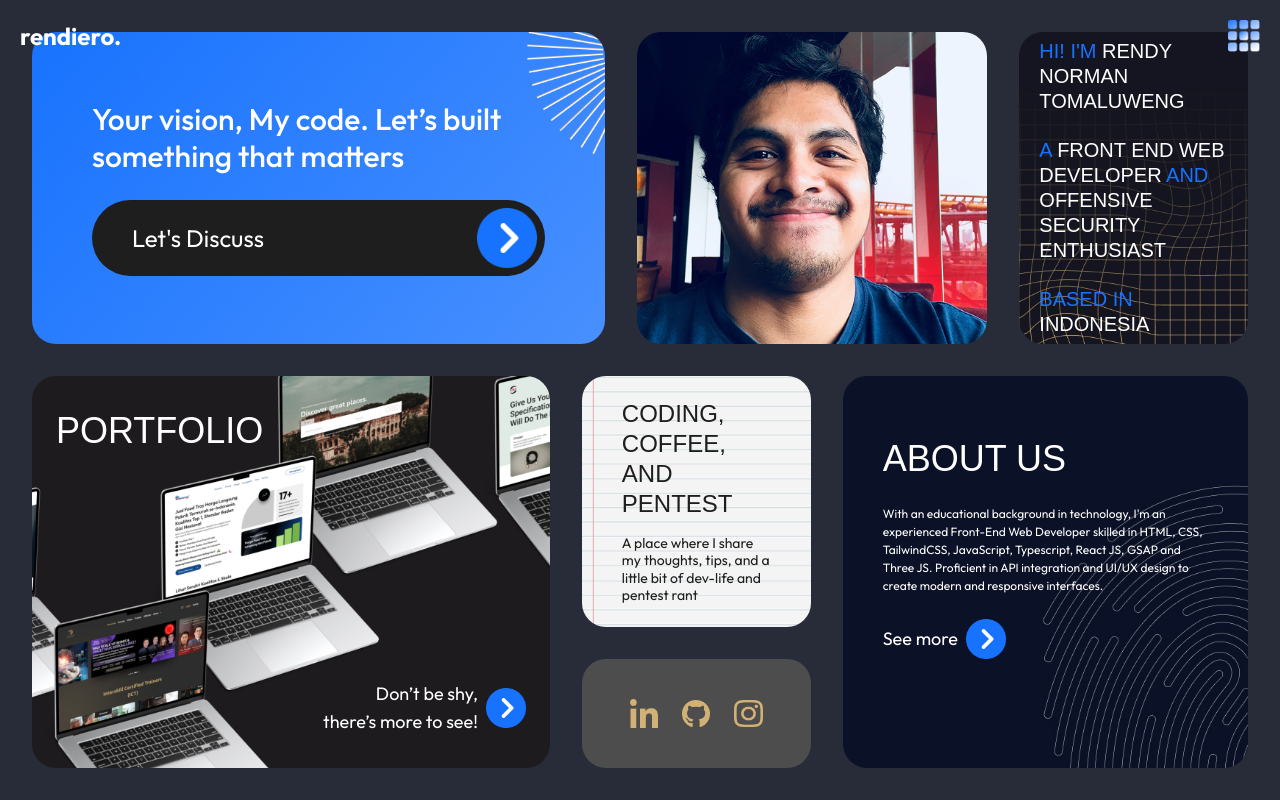
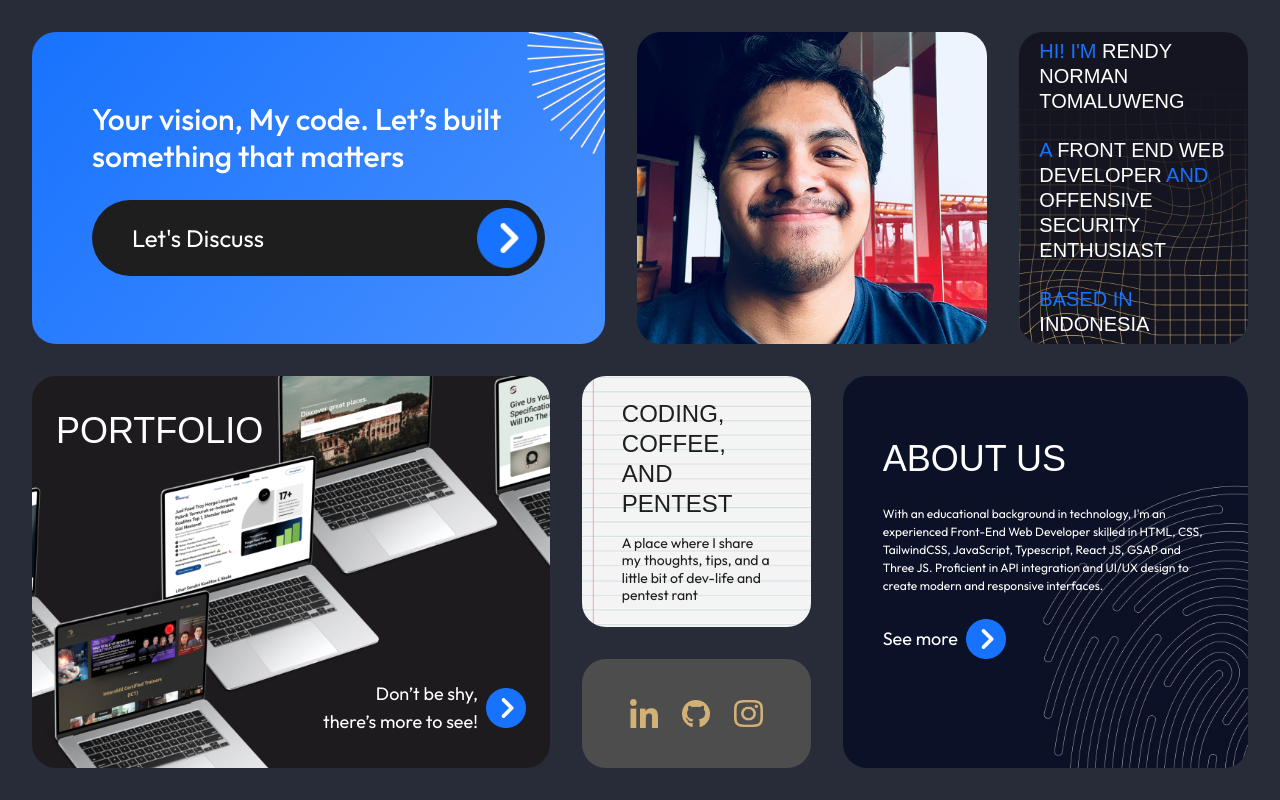
Before and after one commit to rendiero25/RendieroWebsite, a React (Vite) app: page / in a window 1280 px wide. Built offline with nearby package versions, Linux system fonts and the light colour scheme.

Commit message:
changed header location

```diff
--- a/src/App.jsx
+++ b/src/App.jsx
@@ -4,6 +4,9 @@ import { HeaderProvider } from "./context/HeaderContext";
 import Index from "./pages/Index";
 import AboutMe from "./pages/AboutMe";
 import Header from "./components/Header";
+
+const noHeader = ["/"];
+
 
 const App = () => {
   return (
@@ -12,11 +15,11 @@ const App = () => {
         <HeaderProvider>
           <Router>
 
-            <Header />
+            {noHeader.includes(window.location.pathname) ? null : <Header />}
 
             <Routes>
               <Route path="/" element={<Index />} />
-                <Route path="/about-me" element={<AboutMe />} />
+              <Route path="/about-me" element={<AboutMe />} />
             </Routes>
           </Router>
         </HeaderProvider>
```
